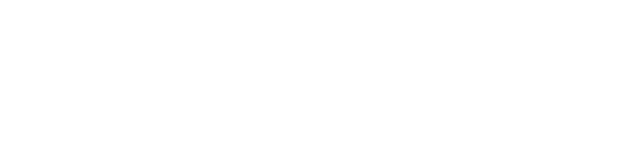
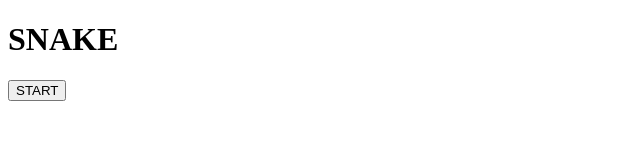
Before and after one commit to EricAntebo/Snake, a plain HTML site: page index.html in a window 1280 px wide. Shown: the whole page, without its empty margins (0-640 px from the left). Drawn offline with Linux system fonts and the light colour scheme.

Commit message:
Add core html

```diff
--- a/assets/css/style.css
+++ b/assets/css/style.css
@@ -0,0 +1 @@
+@import url('https://fonts.googleapis.com/css2?family=Kanit:wght@700&display=swap');
--- a/index.html
+++ b/index.html
@@ -8,7 +8,12 @@
 </head>
 <body>
     <div id="container">
-
+        <header id="header">
+            <h1>SNAKE</h1>
+        </header>
+        <div id="play-container">
+            <button>START</button>
+        </div>
     </div>
     <script src="assets/js/script.js"></script>
 </body>
```
